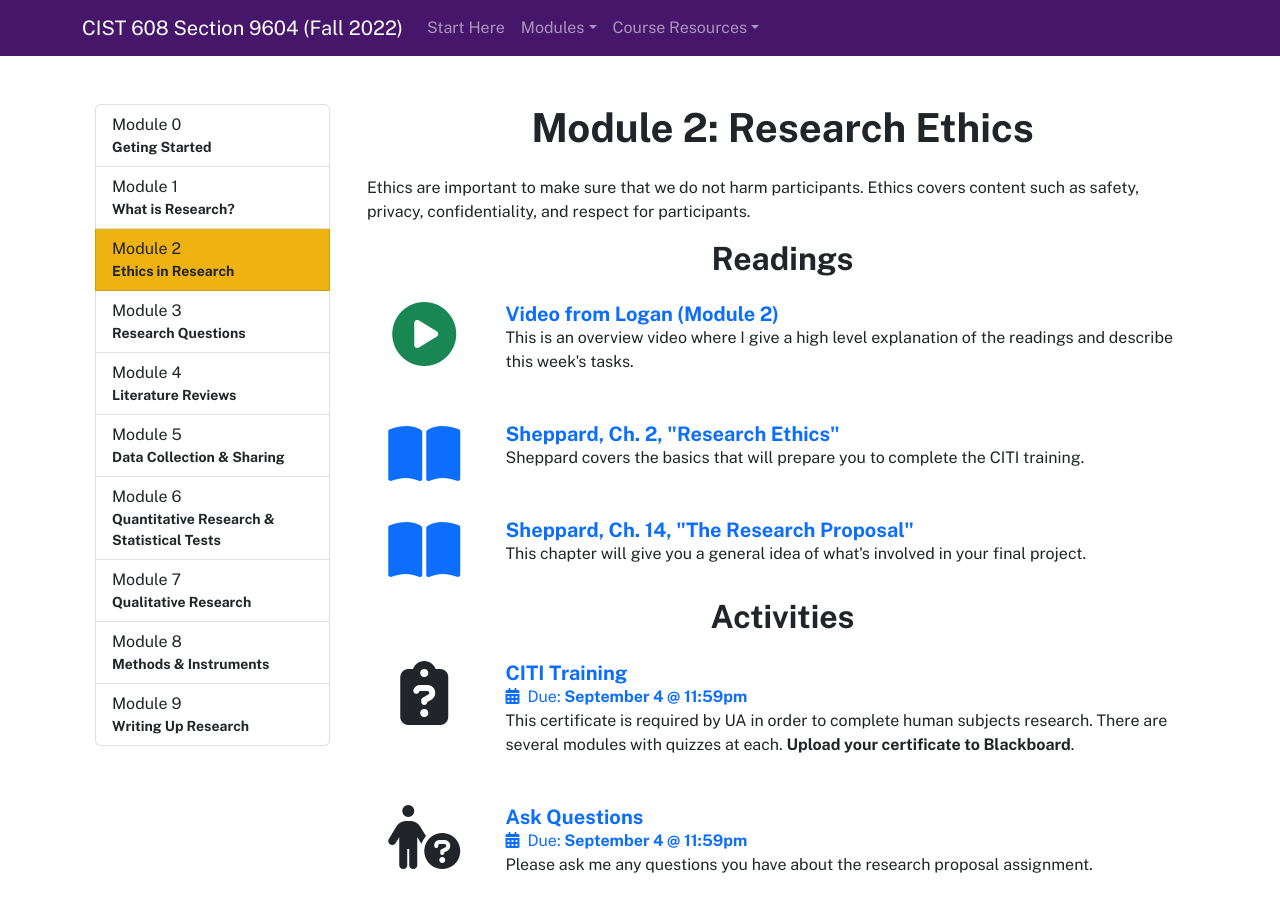
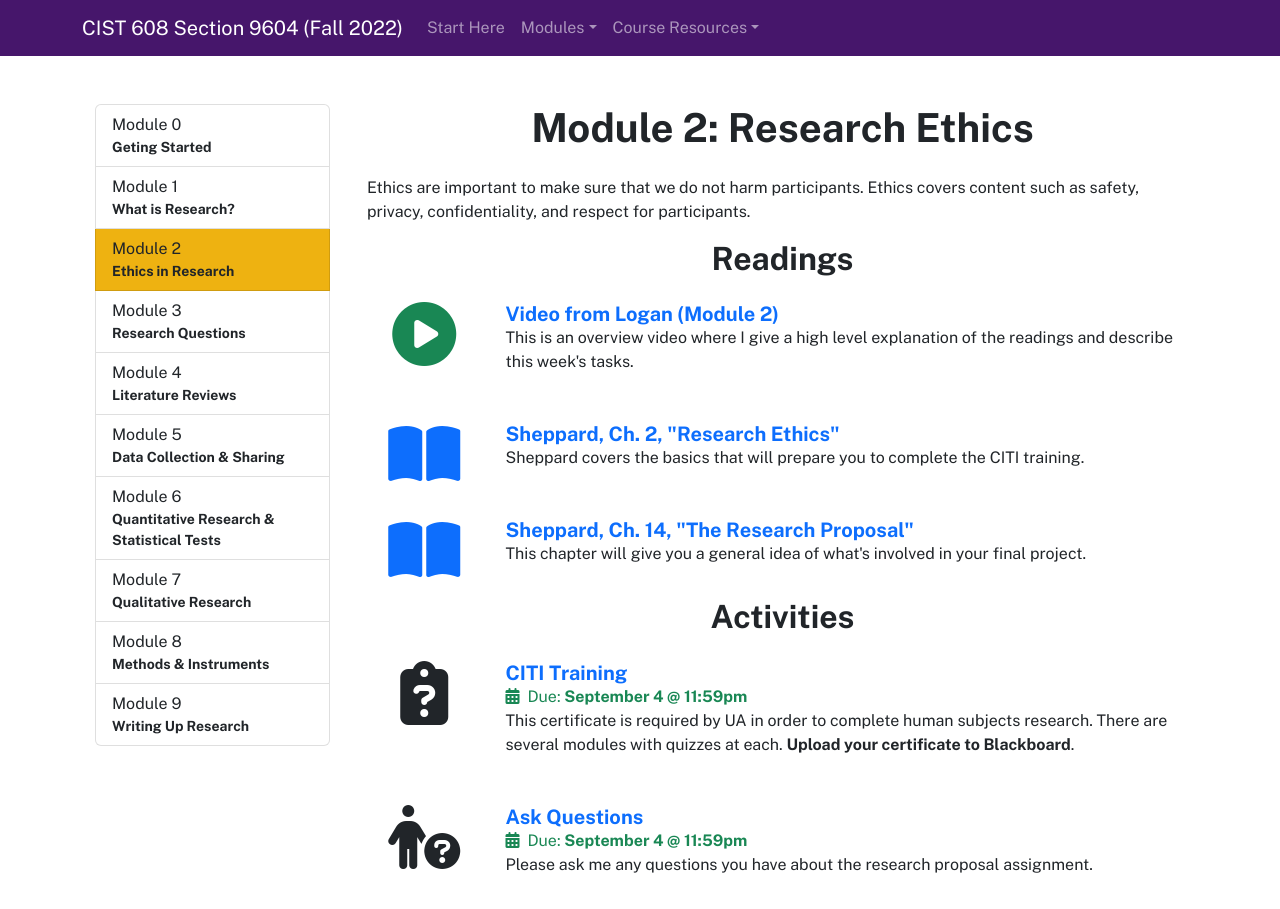
Before and after one commit to loganrath/cist608, a Jekyll site: the page built from module-02.md, in a window 1280 px wide. Built offline with Jekyll 4.4.1, drawn with Linux system fonts in a browser that asks for light colours; nearby versions of some CDN libraries.

Commit message:
Update yamlmodule.html

```diff
--- a/_layouts/yamlmodule.html
+++ b/_layouts/yamlmodule.html
@@ -39,7 +39,7 @@
     </div>
     <div class="col-8 col-md-10">
       <h3 class="h5 fw-bold mb-0"><a href="{{activity.url}}" target="_blank">{{ activity.title }}</a></h3>
-			<p class="text-primary mb-0"><i class="fa-solid fa-calendar-days me-2"></i>Due: <strong>{{ activity.due }}</strong></p>
+			<p class="text-success mb-0"><i class="fa-solid fa-calendar-days me-2"></i>Due: <strong>{{ activity.due }}</strong></p>
       <p>{{ activity.description }}</p>
     </div>
     </div>
```
